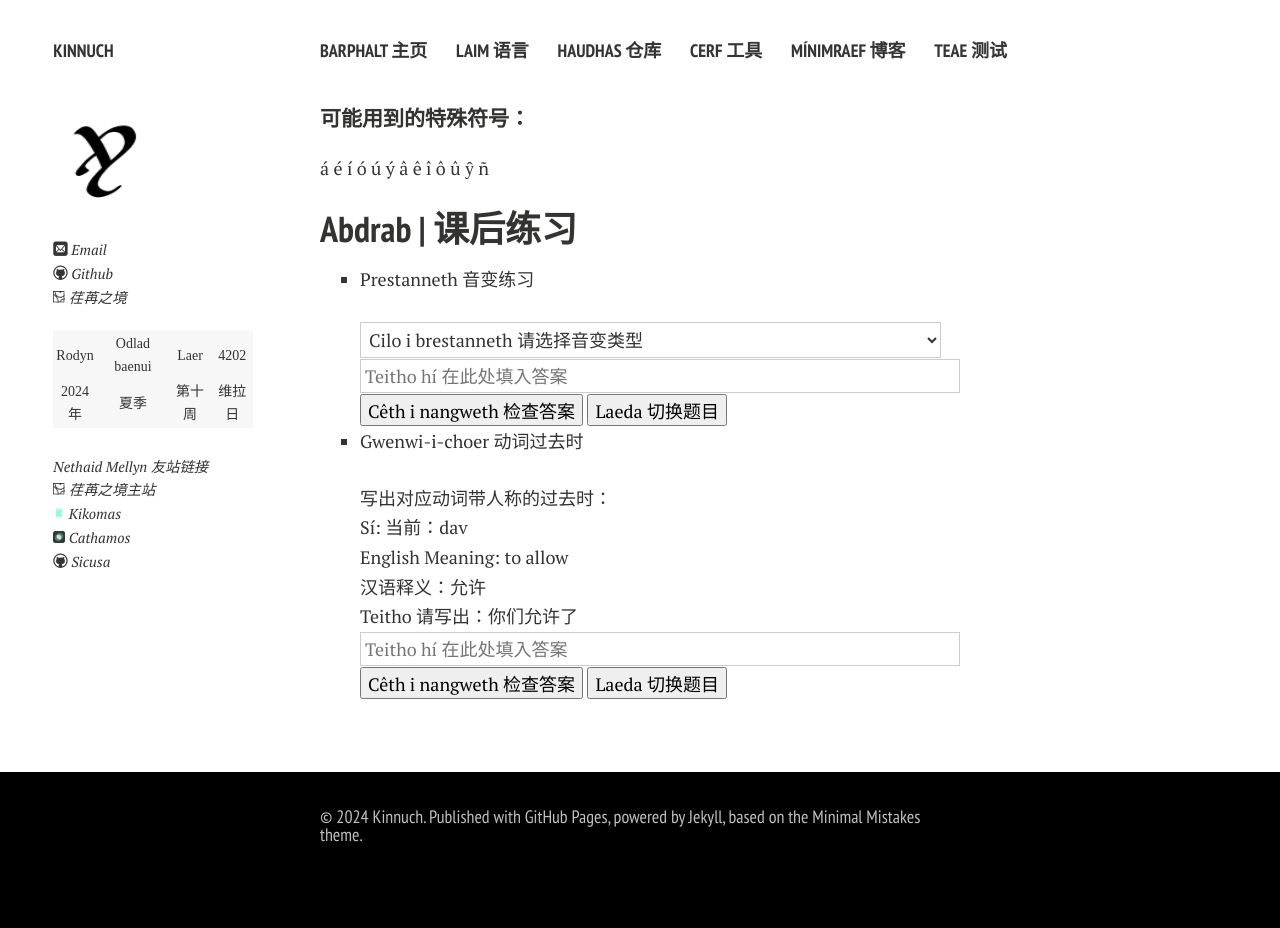
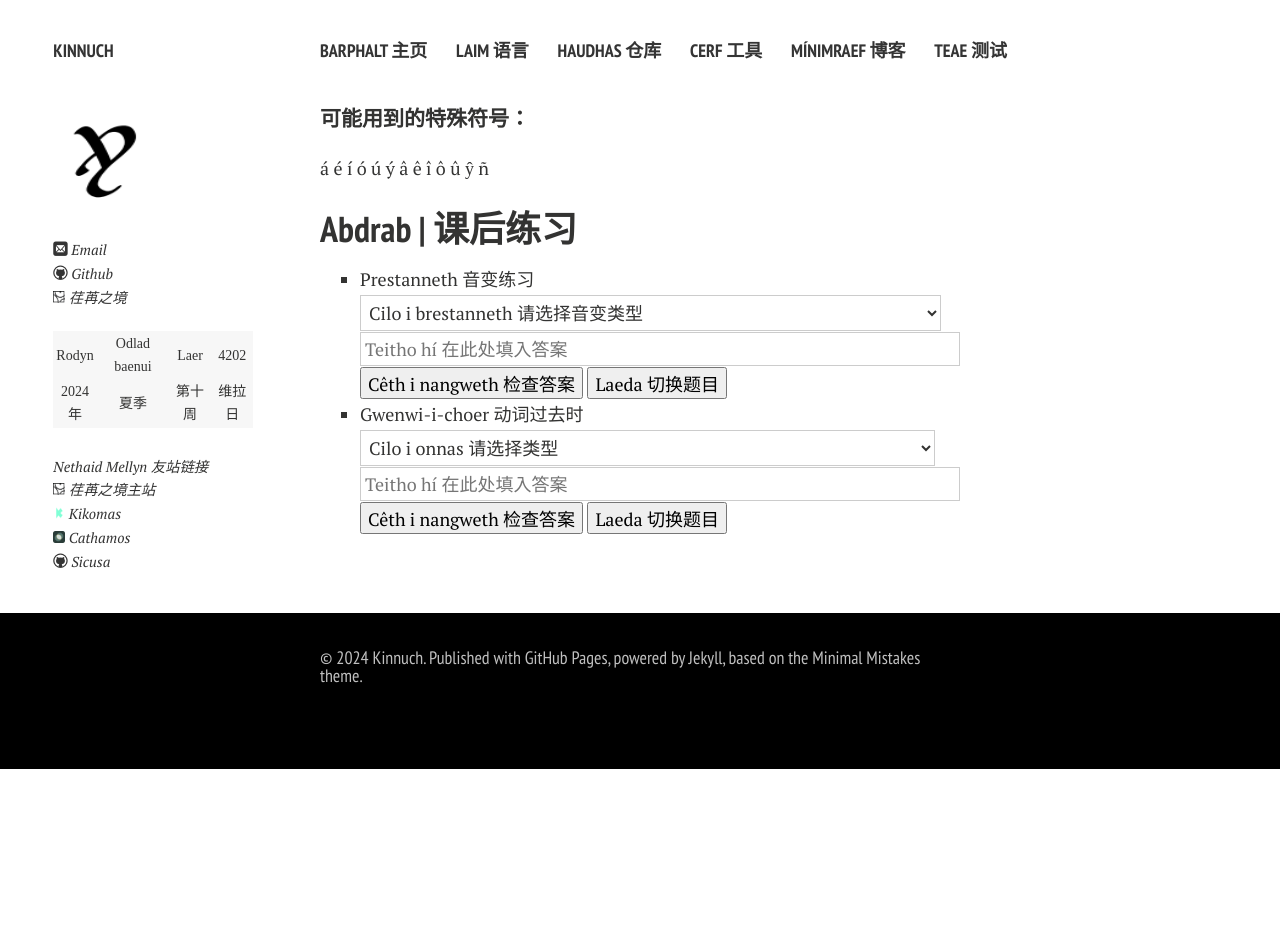
Before and after one commit to Kinnuch/kinnuch.github.io, a Jekyll site: the page built from cerf.md, in a window 1280 px wide. Built offline with Jekyll 4.4.1, drawn with Linux system fonts in a browser that asks for light colours; nearby versions of some CDN libraries; comment, search, counter and statistics services are not loaded; a style sheet for code colours, icons or effects is not loaded; after the commit the page ends 900 px from its top, so only the background shows below that; some of the changed lines change nothing that is shown.

Commit message:
update past tense parser

```diff
--- a/assets/js/gwenwi.js
+++ b/assets/js/gwenwi.js
@@ -7,15 +7,24 @@
 function updateGwenwiLine() {
     const randomLine = getRandomGwenwiLine();
     const randomPersonIndex = Math.floor(Math.random() * 9);
+    const randomPatientIndex = Math.floor(Math.random() * 9);
     const randomPerson = personArray[randomPersonIndex];
-    document.getElementById('Gwenwi').innerText = "Sí: 当前：" + randomLine[0] + "\nEnglish Meaning: " + randomLine[1].trim() + "\n汉语释义：" + randomLine[2].trim() + "\nTeitho 请写出：" + randomPerson + randomLine[2].trim() + "了";
+    const gwenwiType = document.getElementById('gwenwiType').value;
+    if (!gwenwiType) return;
+    if (gwenwiType == "1") document.getElementById('Gwenwi').innerText = "Sí: 当前：" + randomLine[0] + "\nEnglish Meaning: " + randomLine[1].trim() + "\n汉语释义：" + randomLine[2].trim() + "\nTeitho 请写出：" + randomPerson + randomLine[2].trim() + "了";
+    else if (gwenwiType == "2") document.getElementById('Gwenwi').innerText = "Sí: 当前：" + randomLine[0] + "\nEnglish Meaning: " + randomLine[1].trim() + "\n汉语释义：" + randomLine[2].trim() + "\nTeitho 请写出：" + randomPerson + randomLine[2].trim() + "了" + personArray[randomPatientIndex];
     let nowWord = randomLine[0];
     if (nowWord[nowWord.length - 1] == ")") { // deal the -TA word
         let leftPos = nowWord.lastIndexOf("(");
         nowWord = nowWord.substring(0, leftPos);
     }
     let tmpAns = getPast(nowWord, randomPersonIndex, randomLine[3]);
-    if (tmpAns[0] == "(") tmpAns = tmpAns.substr(3, tmpAns.length - 3);
+    let isAncient = 0;
+    if (tmpAns[0] == "(") {
+        tmpAns = tmpAns.substr(3, tmpAns.length - 3);
+        isAncient = 1;
+    }
+    if (gwenwiType == "2") tmpAns = getAccPron(tmpAns, patientArr[randomPatientIndex], isAncient);
     currentGwenwiAnswer = tmpAns;
     document.getElementById('resultGwenwiFeedback').innerText = '';
     document.getElementById('GwenwiInput').value = '';
--- a/assets/js/prestanneth.js
+++ b/assets/js/prestanneth.js
@@ -708,6 +708,12 @@
     return ret;
 }
 
+function getAccPron(inVerb, inPron, isAncient) {
+    let ret = getSoftMutation(inPron, 0);
+    ret = getNasalMutation(ret, inVerb, 0, isAncient);
+    return ret;
+}
+
 function getRandomLine() {
     const randomIndex = Math.floor(Math.random() * dataArray.length);
     const randomLine = dataArray[randomIndex];
@@ -803,6 +809,10 @@
 personArr[0] = "n"; personArr[1] = "nc"; personArr[2] = "g"; personArr[3] = "l";
 personArr[4] = ""; personArr[5] = "f"; personArr[6] = "b";
 personArr[7] = "dh"; personArr[8] = "r";
+let patientArr = new Array();
+patientArr[0] = "nin"; patientArr[1] = "gwen"; patientArr[2] = "cin"; patientArr[3] = "len";
+patientArr[4] = "ten"; patientArr[5] = "men"; patientArr[6] = "gwen";
+patientArr[7] = "den"; patientArr[8] = "tin";
 let dataArray;
 let currentAnswer = "";
 showQuestion();
--- a/cerf.md
+++ b/cerf.md
@@ -13,11 +13,8 @@
 ## Abdrab | 课后练习
 
 - Prestanneth 音变练习
-
   <style src="https://kinnuch.github.io/assets/css/cerf.css"></style>
-
   <body>
-
   <select id="questionType">
       <option value="">Cilo i brestanneth 请选择音变类型</option>
       <option value="2">Prestanneth vae nan i 带i的软音变</option>
@@ -29,7 +26,7 @@
       <option value="8">Prestanneth hiriol nan egor 带egor的流音音变</option>
       <option value="9">Prestanneth dharnen nan od 带od的闭锁音变</option>
       <option value="10">Prestanneth 'hyarmen' nan ah 带ah的H音变</option>
-      <option value="11">Prestanneth 'anto' nan nedh 带nedh的DH音变</option>
+      <option value="11">Prestanneth 'anto' na nedh 带nedh的DH音变</option>
   </select>
 
   <div id="Prestanneth"></div>
@@ -47,10 +44,12 @@
   </body>
 
 - Gwenwi-i-choer 动词过去时
-
   <body>
-
-  <div>写出对应动词带人称的过去时：</div>
+  <select id="gwenwiType">
+      <option value="">Cilo i onnas 请选择类型</option>
+      <option value="1">Gwenwi-i-choer na charon 带施事者的动词过去时</option>
+      <option value="2">Gwenwi-i-choer na chavon a charon 带施事者和受事者的动词过去时</option>
+  </select>
 
   <div id="Gwenwi"></div>
 
```
